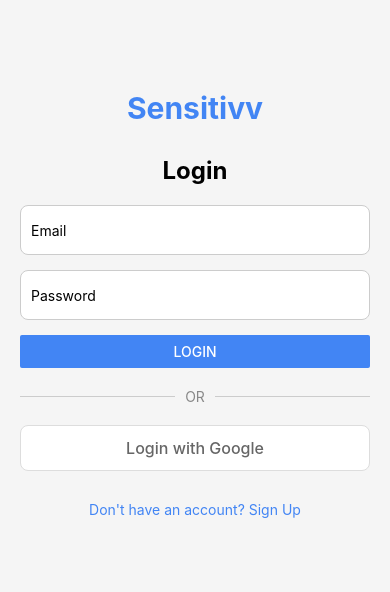
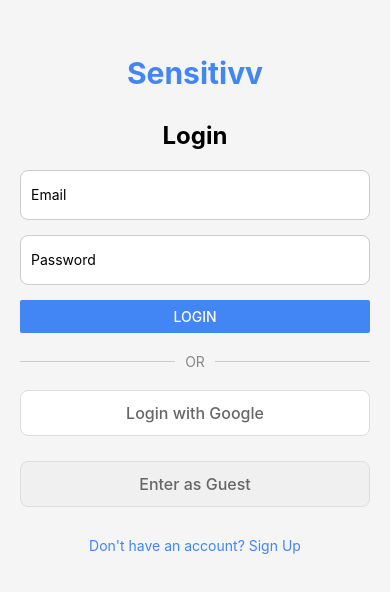
Before and after one commit to g-guevara/SensitivvFoodsPP, a React Native app: screen / in a window 390 px wide. Shown: the part 118-710 px from the top of the page. Built offline with nearby package versions, Linux system fonts and the light colour scheme.

Commit message:
P00-55 : Commit de "Enter as Guest"
Se agrega botón para poder movilizarse de manera rápida entre páginas de la APP, específicamente desde el Log In a Home.

```diff
--- a/screens/LoginScreen.tsx
+++ b/screens/LoginScreen.tsx
@@ -78,6 +78,22 @@ const LoginScreen = ({ onLogin, navigation }: any) => {
     // Implement Google authentication logic
     // This would typically use Expo's AuthSession or react-native-google-signin
     Alert.alert('Google Login', 'Google login functionality will be implemented here');
+
+  };
+    // New function to handle guest login
+  const handleGuestLogin = async () => {
+    try {
+      // Set guest data in AsyncStorage
+      await AsyncStorage.setItem('isGuest', 'true');
+      await AsyncStorage.setItem('userId', 'guest-user');  // Añadir un ID de invitado
+      await AsyncStorage.setItem('userName', 'Invitado');  // Opcional: añadir nombre de invitado
+
+      console.log('Guest login successful');
+      onLogin(); // Ahora onLogin tendrá un userId para trabajar
+    } catch (error) {
+      console.error('Error during guest login:', error);
+      setError('Error accessing storage. Please try again.');
+    }
   };
 
   return (
@@ -134,6 +150,15 @@ const LoginScreen = ({ onLogin, navigation }: any) => {
         <Text style={styles.googleButtonText}>Login with Google</Text>
       </TouchableOpacity>
 
+      {/* New Guest Login Button */}
+      <TouchableOpacity
+        style={styles.guestButton}
+        onPress={handleGuestLogin}
+        disabled={isLoading}
+      >
+        <Text style={styles.guestButtonText}>Enter as Guest</Text>
+      </TouchableOpacity>
+
       <Text
         style={styles.link}
         onPress={() => nav.navigate('SignUp')}
--- a/styles/LoginStyles.js
+++ b/styles/LoginStyles.js
@@ -81,6 +81,25 @@ const styles = StyleSheet.create({
   loadingIndicator: {
     marginVertical: 15,
   },
+
+  guestButton: {
+    flexDirection: 'row',
+    alignItems: 'center',
+    justifyContent: 'center',
+    backgroundColor: '#f0f0f0',  // Light gray background
+    borderWidth: 1,
+    borderColor: '#ddd',
+    borderRadius: 8,
+    paddingVertical: 12,
+    marginTop: 10,  // Add some space between the Google button and this one
+    marginBottom: 15,
+  },
+  guestButtonText: {
+    color: '#666',
+    fontSize: 16,
+    fontWeight: '500',
+  },
+
 });
 
 export default styles;
```
